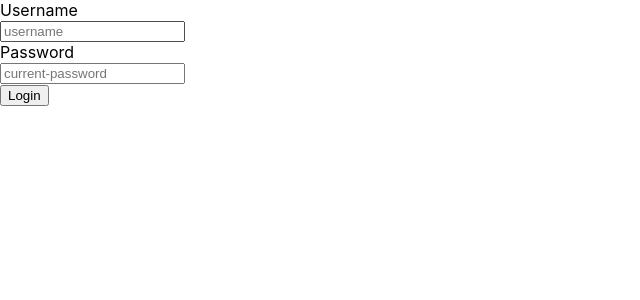
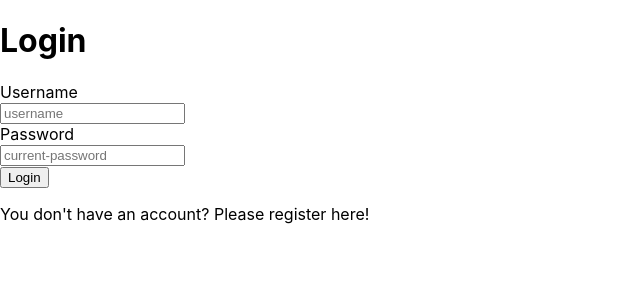
Before and after one commit to rangelMatt/movie-rater, a React (Create React App) app: page / in a window 1280 px wide. Shown: the top 300 px of the page, without its empty margins (0-640 px from the left). Built offline with nearby package versions, Linux system fonts and the light colour scheme.

Commit message:
successfully coded register user function

```diff
--- a/src/api-service.js
+++ b/src/api-service.js
@@ -9,6 +9,16 @@ export class API {
       },
       body: JSON.stringify(body)
     }).then(resp => resp.json())
+  }
+  static async registerUser(body) {
+    const resp = await fetch('http://127.0.0.1:8000/api/users/', {
+      method: 'POST',
+      headers: {
+        'Content-Type': 'application/json'
+      },
+      body: JSON.stringify(body)
+    })
+    return await resp.json()
   }
   static updateMovie(mov_id, body, token) {
     return fetch(`http://127.0.0.1:8000/api/movies/${mov_id}/`, {
--- a/src/components/auth.js
+++ b/src/components/auth.js
@@ -6,11 +6,11 @@ function Auth() {
 
   const [username, setUsername] = useState('');
   const [password, setPassword] = useState('');
+  const [isLoginView, setIsLoginView] = useState(true);
 
   const [token, setToken] = useCookies(['mr-token']);
 
   useEffect(() => {
-    console.log(token);
     if (token['mr-token']) window.location.href = '/movies'
   }, [token])
 
@@ -19,8 +19,14 @@ function Auth() {
       .then(resp => setToken('mr-token', resp.token))
       .catch(error => console.log(error))
   }
+  const registerClicked = () => {
+    API.registerUser({ username, password })
+      .then(() => loginClicked())
+      .catch(error => console.log(error))
+  }
   return (
     <div className="login-container">
+      {isLoginView ? <h1>Login</h1> : <h1>Register</h1>}
       <label htmlFor="username">Username</label><br />
       <input id="username" type="text" placeholder="username" value={username}
         onChange={e => setUsername(e.target.value)}
@@ -29,7 +35,15 @@ function Auth() {
       {/* TODO: add autofill for password and maybe username */}
       <input id="password" type="password" placeholder="current-password"
         value={password} onChange={e => setPassword(e.target.value)} /><br />
-      <button onClick={loginClicked}>Login</button>
+      {isLoginView ?
+        <button onClick={loginClicked}>Login</button> :
+        <button onClick={registerClicked}>Register</button>}
+
+      {isLoginView ?
+        <p onClick={() => setIsLoginView(false)}>You don't have an account? Please register here!</p> :
+        <p onClick={() => setIsLoginView(true)}>You are already have an account? Login here</p>}
+
+
 
 
     </div>
```
